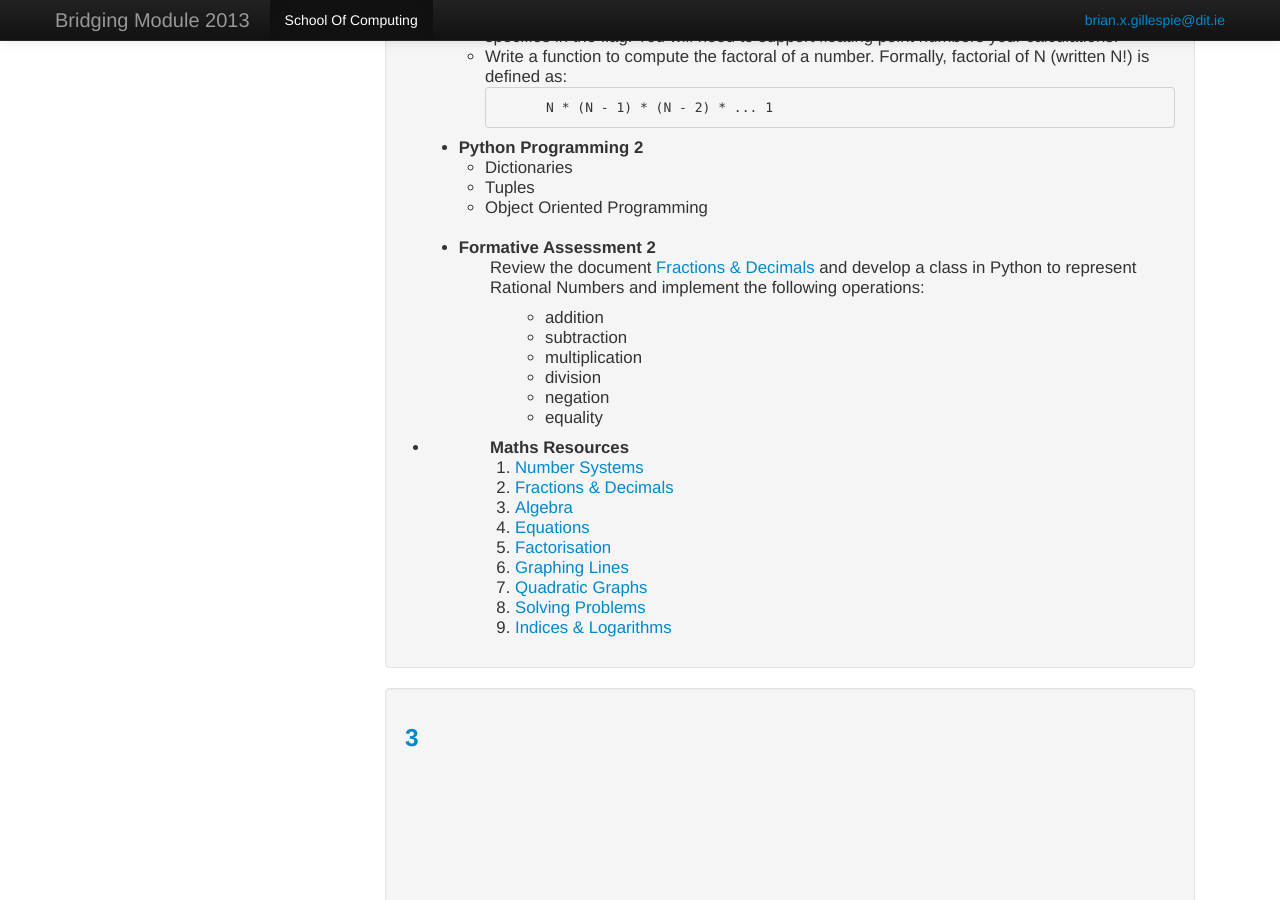
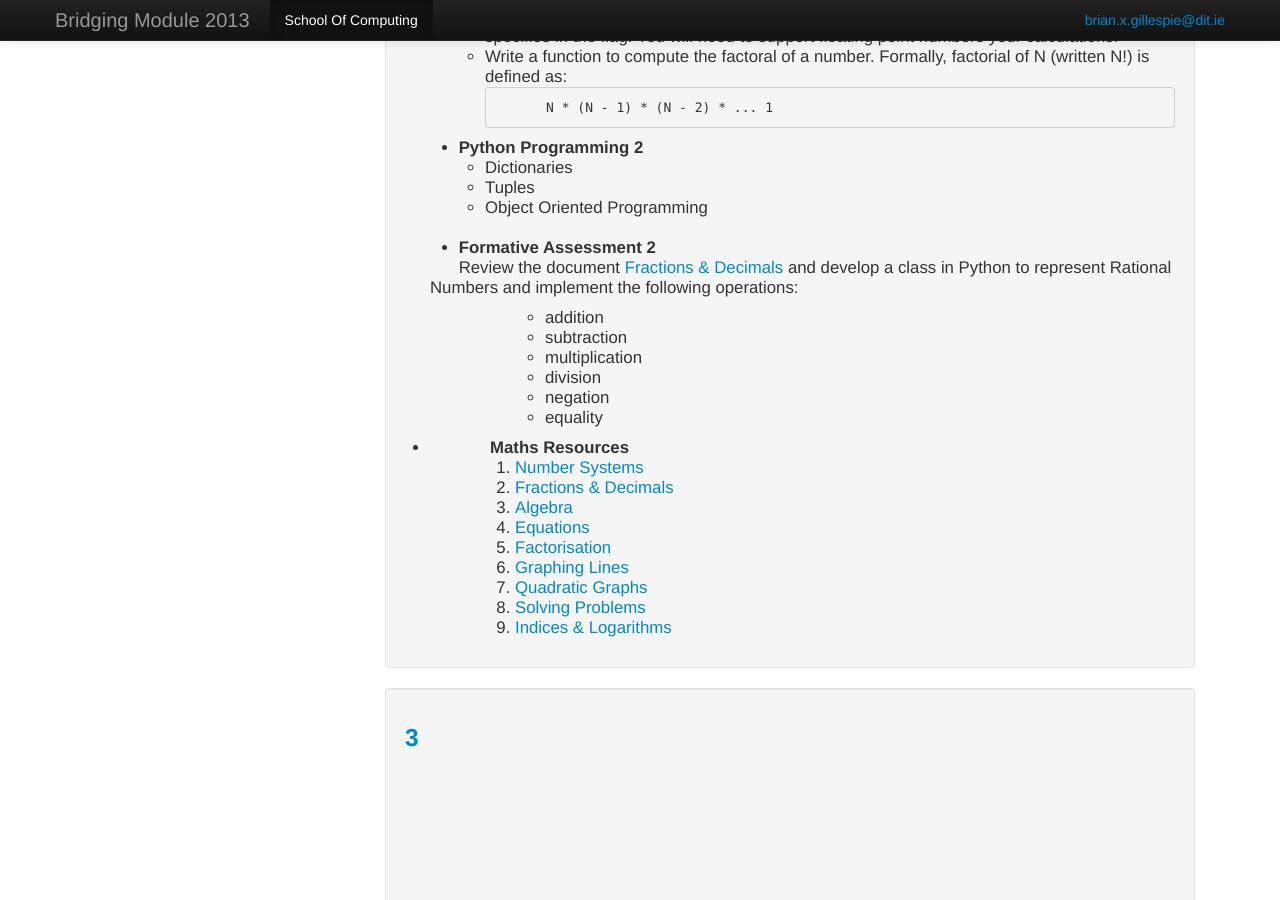
Before and after one commit to bjg/bridgingmodule2013, a Jekyll site: the page built from index.html, in a window 1280 px wide and 900 px high, scrolled down 1226 px. Built offline with Jekyll 4.4.1, drawn with Linux system fonts in a browser that asks for light colours.

Commit message:
Unit 2 content

```diff
--- a/_includes/unit2.html
+++ b/_includes/unit2.html
@@ -25,7 +25,7 @@
     <br>
     <li>
         <strong>Formative Assessment 2</strong>
-        <p style="padding-left:60px">
+        <p>
             Review the document <a href="/public/worksheets/Ch2-Fractions & Decimals.pdf">Fractions & Decimals</a>
             and develop a class in Python to represent Rational Numbers and implement the following operations:
             <ul style="padding-left:90px">
```
